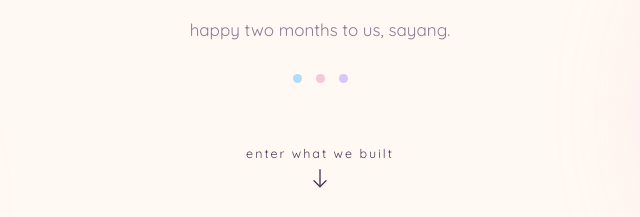
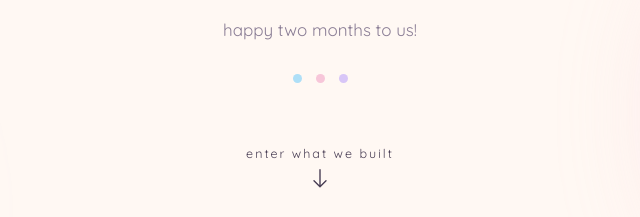
Before and after one commit to miIoord/our2ndmensive, a plain HTML site: page index.html in a window 1280 px wide. Shown: the part 375-592 px from the top of the page, 320-960 px from the left. Drawn offline with nearby package versions, Linux system fonts and the light colour scheme.

Commit message:
Update index.html

```diff
--- a/index.html
+++ b/index.html
@@ -41,7 +41,7 @@
     </h1>
 
     <p class="hero__subtitle">
-      happy two months to us, sayang.
+      happy two months to us!
     </p>
 
     <div class="triad" aria-hidden="true">
```
